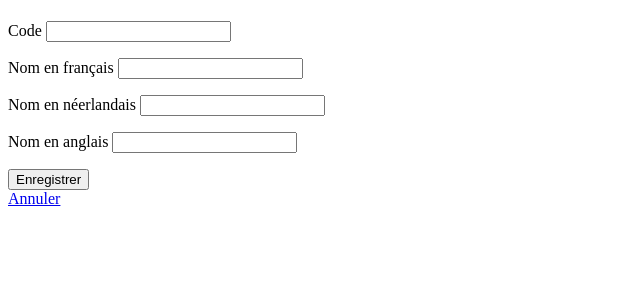
After one commit to cesarramosict/pethood, a Spring app: template src/main/resources/templates/species/create.html in a window 1280 px wide. The commit adds this page. Shown: the top 300 px of the page, without its empty margins (0-640 px from the left). Run offline with Thymeleaf, Linux system fonts and the light colour scheme; the template is opened without the code that fills it, so the values that code supplies are empty.

Commit message:
Add species creation form

```diff
--- a/src/main/java/be/pethood/model/Species.java
+++ b/src/main/java/be/pethood/model/Species.java
@@ -21,7 +21,8 @@ public class Species {
     private String nameEn;
     private boolean active = true;
 
-    protected Species() {}
+    // Constructeur vide : utilisé par JPA et par le formulaire
+    public Species() {}
 
     public Long getId() {
         return id;
--- /dev/null
+++ b/src/main/resources/templates/species/create.html
@@ -0,0 +1,33 @@
+<!DOCTYPE html>
+<html lang="fr" xmlns:th="http://www.thymeleaf.org">
+<head>
+    <meta charset="UTF-8">
+    <title th:text="${title}">Ajouter une espèce</title>
+</head>
+<body>
+<h1 th:text="${title}">Ajouter une espèce</h1>
+
+<!-- Formulaire lié à l'objet "species" envoyé par le contrôleur -->
+<form th:action="@{/species/create}" th:object="${species}" method="post">
+    <p>
+        <label for="code">Code</label>
+        <input type="text" id="code" th:field="*{code}">
+    </p>
+    <p>
+        <label for="nameFr">Nom en français</label>
+        <input type="text" id="nameFr" th:field="*{nameFr}">
+    </p>
+    <p>
+        <label for="nameNl">Nom en néerlandais</label>
+        <input type="text" id="nameNl" th:field="*{nameNl}">
+    </p>
+    <p>
+        <label for="nameEn">Nom en anglais</label>
+        <input type="text" id="nameEn" th:field="*{nameEn}">
+    </p>
+    <button type="submit">Enregistrer</button>
+</form>
+
+<a th:href="@{/species}">Annuler</a>
+</body>
+</html>
--- a/src/main/resources/templates/species/index.html
+++ b/src/main/resources/templates/species/index.html
@@ -7,6 +7,7 @@
 </head>
 <body>
 <h1 th:text="${title}">Liste des espèces</h1>
+<a th:href="@{/species/create}">Ajouter une espèce</a>
 
 <table>
     <thead>
```
Also changed, not shown: src/main/java/be/pethood/controller/SpeciesController.java (+11 -0 lines).
